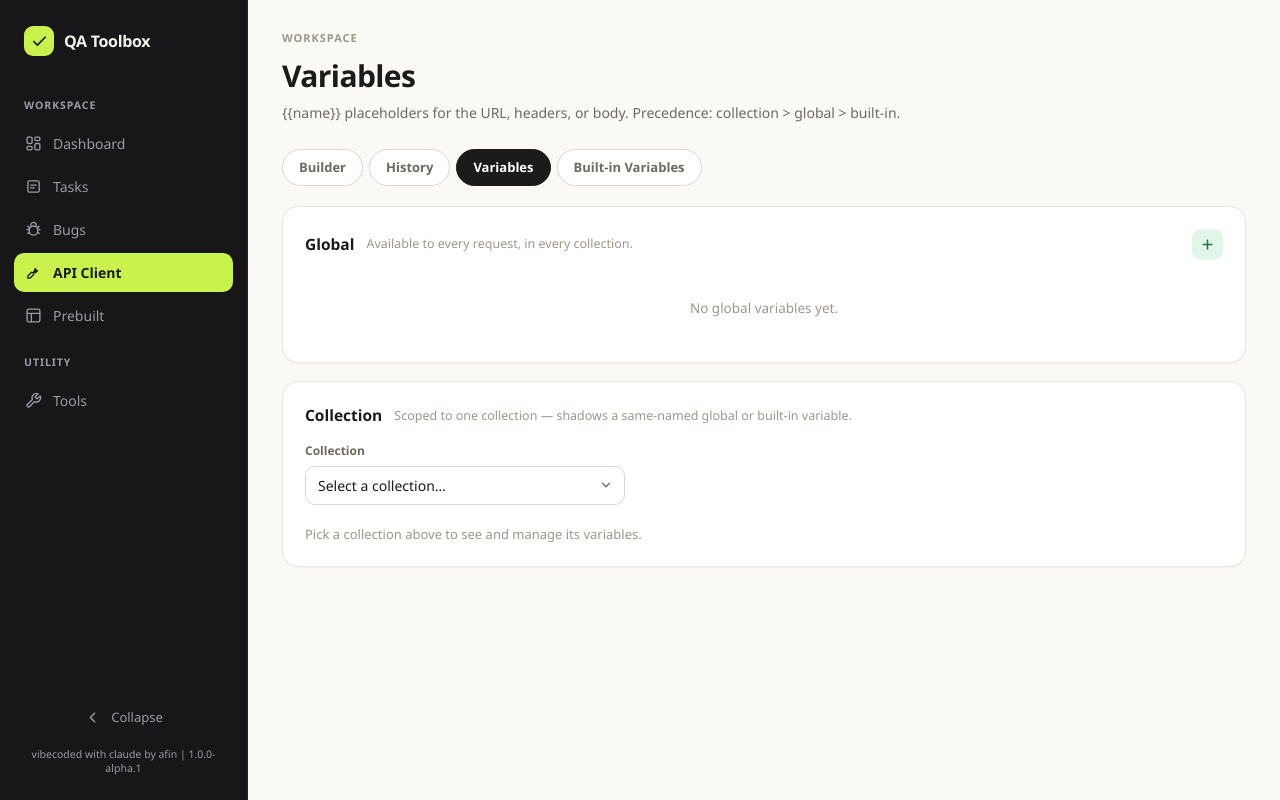
After one commit to afinur12/afin_qa_tools, a FastAPI app: page /api-client/variables in a window 1280 px wide. The commit adds this page. Run offline with FastAPI, Linux system fonts and the light colour scheme.

Commit message:
API Client: fix curl-paste display, variable resolution/highlighting, and move Global/Collection variables to their own page
Fixes:
- Pasting a curl command filled the URL field's real value but left its
  {{var}} highlight overlay stale, so the address bar looked blank even
  though Send/Save worked correctly — the overlay only repaints on the
  field's own "input" event, which setting .value doesn't fire.
- Variable names with a hyphen (e.g. {{amdocs-cm}}) weren't recognized as
  variables at all, neither for highlighting nor for actual resolution at
  send time, since the regex only allowed letters/digits/underscore.
- A {{name}} that doesn't match any real built-in/global/collection
  variable no longer gets the badge treatment — only genuinely resolvable
  tokens are highlighted now.
- Adjacent variables with nothing between them read as one fused color
  block; they now alternate between two badge colors, styled with
  outline/border-radius only (no padding or margin) so the overlay's text
  stays pixel-aligned with the real, invisible input underneath it —
  padding briefly reintroduced a visible caret-drift bug.
- {{ autocomplete only matched a variable name by prefix; it now also
  matches a substring anywhere in the name.

Global/Collection variables move out of a modal on the Builder page and
onto their own /api-client/variables page (mirroring Built-in Variables),
with a collection picker since a standalone page has no inherent "current
collection" context. Builder's toolbar loses its Variables button.

```diff
--- a/app/static/css/style.css
+++ b/app/static/css/style.css
@@ -1518,7 +1518,29 @@ tbody tr:hover { background: var(--surface-sunk); }
   overflow: hidden; white-space: pre; color: var(--ink);
 }
 .ac-highlight-overlay.is-multiline { white-space: pre-wrap; word-break: break-word; overflow: auto; }
-.ac-var-token { background: var(--lime); color: var(--ink) !important; border-radius: 3px; box-decoration-break: clone; -webkit-box-decoration-break: clone; }
+/* Badge-styled, but WITHOUT padding or margin: this overlay is a second
+   copy of the real (invisible) input's text stacked exactly on top of it —
+   every character has to land at the same x in both layers, or the caret,
+   which belongs to the real input and knows nothing about this overlay,
+   visibly drifts from the text it's supposedly sitting next to. padding/
+   margin add pixels the real input doesn't have, so they're off-limits
+   here; outline is layout-neutral (drawn outside the box, doesn't shift
+   anything) and border-radius doesn't add width either, so those two do
+   the "badge" look safely. Adjacent badges with no gap between them are
+   told apart by the outline seam and the alternating background below. */
+.ac-var-token {
+  background: var(--lime); color: var(--ink) !important;
+  border-radius: 4px; outline: 1px solid rgba(27, 27, 25, 0.3); outline-offset: -1px;
+  box-decoration-break: clone; -webkit-box-decoration-break: clone;
+}
+/* Alternates with .ac-var-token so back-to-back variables (no separator
+   between them) still read as two distinct badges instead of one solid
+   block of the same color. */
+.ac-var-token-alt {
+  background: var(--ink); color: #fff !important;
+  border-radius: 4px; outline: 1px solid rgba(255, 255, 255, 0.3); outline-offset: -1px;
+  box-decoration-break: clone; -webkit-box-decoration-break: clone;
+}
 
 /* ── Request body: editable dark code-block (gutter + hljs + {{var}}) ──── */
 .ac-code-editor .snippet-code { align-items: stretch; }
--- a/app/static/js/api_client.js
+++ b/app/static/js/api_client.js
@@ -7,7 +7,16 @@
   // 'VAR_TOKEN_PATTERN' before initialization" (a real bug this file had,
   // caught by attachCodeEditor being called unconditionally — i.e. before
   // the builder-only early-return below — for the Built-in Variables page).
-  const VAR_TOKEN_PATTERN = /\{\{\s*[a-zA-Z_][a-zA-Z0-9_]*\s*\}\}/g;
+  const VAR_TOKEN_PATTERN = /\{\{\s*([a-zA-Z_][a-zA-Z0-9_-]*)\s*\}\}/g;
+
+  // Same TDZ hazard as above: wrapVarTokens (below) runs during the very
+  // first render of the URL bar, well before the {{variable}} autocomplete
+  // section further down this file would otherwise define this — so it has
+  // to live up here too. Pages that don't render the Builder (Built-in
+  // Variables' own script editor, etc.) never set window.__AC_VARIABLES__,
+  // hence the fallback; nothing on those pages contains {{name}} tokens.
+  const AC_VARIABLES = window.__AC_VARIABLES__ || [];
+  const AC_VARIABLE_NAMES = new Set(AC_VARIABLES.map((v) => v.name));
 
   // Matches icon_chevron() in macros.html — used for the collapsible
   // Response Headers <details> summary, built as a plain string here since
@@ -191,8 +200,27 @@
   // tokens colored, and makes the real field's glyphs transparent (keeping
   // a visible caret) so only the overlay's colors show through underneath
   // — the standard trick for "syntax highlighting" inside a native field.
+  // Alternates two chip colors across the tokens found in one string, so
+  // adjacent variables (e.g. {{amdocs-cm}}{{base_url_dev_tc}} with nothing
+  // between them) read as two distinct chips instead of one unbroken block
+  // of the same green.
+  function wrapVarTokens(html) {
+    let index = 0;
+    return html.replace(VAR_TOKEN_PATTERN, (match, name) => {
+      // Only a token that actually resolves (matches a real built-in/
+      // global/collection variable) gets the badge treatment — anything
+      // else ({{randomkjfdxk}}, a typo, {{}} you haven't defined yet) is
+      // left as plain text so the highlight can be trusted as "this will
+      // really substitute", not just "this looks like {{...}}".
+      if (!AC_VARIABLE_NAMES.has(name)) return match;
+      const cls = index % 2 === 0 ? "ac-var-token" : "ac-var-token-alt";
+      index += 1;
+      return `<span class="${cls}">${match}</span>`;
+    });
+  }
+
   function highlightMarkup(text) {
-    return escapeHtml(text).replace(VAR_TOKEN_PATTERN, (match) => `<span class="ac-var-token">${match}</span>`);
+    return wrapVarTokens(escapeHtml(text));
   }
 
   function attachVariableHighlight(field) {
@@ -305,7 +333,7 @@
     // Python string literal — since hljs keeps the whole quoted string as
     // one token, so {{name}} stays contiguous in the resulting HTML
     // instead of being split across span boundaries by hljs's tokenizing.
-    return html.replace(VAR_TOKEN_PATTERN, (match) => `<span class="ac-var-token">${match}</span>`);
+    return wrapVarTokens(html);
   }
 
   function attachCodeEditor(textarea, language) {
@@ -408,7 +436,6 @@
   // typing "{{" opens a filtered list of every variable visible from here
   // (collection-scoped listed first, matching real resolution precedence —
   // see the server-side `all_variables` ordering in the api_client router).
-  const AC_VARIABLES = window.__AC_VARIABLES__ || [];
   const AC_SCOPE_LABEL = { collection: "collection", global: "global", builtin: "built-in" };
   const AC_FIELD_SELECTOR = "[data-ac-url], [data-ac-header-key], [data-ac-header-value], [data-ac-param-key], [data-ac-param-value], [data-ac-body]";
 
@@ -460,13 +487,20 @@
     if (typeof field.selectionStart !== "number") return;
     const pos = field.selectionStart;
     const before = field.value.slice(0, pos);
-    const match = before.match(/\{\{([a-zA-Z0-9_]*)$/);
+    const match = before.match(/\{\{([a-zA-Z0-9_-]*)$/);
     if (!match) {
       closeSuggest();
       return;
     }
     const partial = match[1].toLowerCase();
-    const matches = AC_VARIABLES.filter((v) => v.name.toLowerCase().startsWith(partial)).slice(0, 8);
+    // Prefix hits first (typing "base_url" should still lead with
+    // base_url_dev_tc), then anything that merely contains what was typed
+    // (so "dev_tc" also turns up base_url_dev_tc) — best of both.
+    const startsWithMatches = AC_VARIABLES.filter((v) => v.name.toLowerCase().startsWith(partial));
+    const containsMatches = partial
+      ? AC_VARIABLES.filter((v) => !v.name.toLowerCase().startsWith(partial) && v.name.toLowerCase().includes(partial))
+      : [];
+    const matches = [...startsWithMatches, ...containsMatches].slice(0, 8);
     if (!matches.length) {
       closeSuggest();
       return;
@@ -622,14 +656,20 @@
   // a raw curl string — see that function for why that can happen).
   function applyParsedCurl(data) {
     document.querySelector("[data-ac-method]").value = data.method;
-    document.querySelector("[data-ac-url]").value = data.url;
+    const urlField = document.querySelector("[data-ac-url]");
+    urlField.value = data.url;
     headersContainer.innerHTML = "";
     (data.headers || []).forEach(([k, v]) => addHeaderRow(k, v));
     const bodyField = document.querySelector("[data-ac-body]");
     bodyField.value = data.body || "";
     // Params/Headers/Body are always shown at once now (no tabs to switch
-    // to) — just make sure the body's syntax-highlight overlay and gutter
-    // resync, since setting .value directly doesn't fire "input" on its own.
+    // to) — just make sure the URL bar's {{var}} highlight overlay and the
+    // body's syntax-highlight overlay + gutter resync, since setting .value
+    // directly doesn't fire "input" on its own (both real fields render
+    // transparent text over an overlay div that only repaints on "input" —
+    // skipping this leaves the address bar looking blank even though its
+    // value is set correctly underneath).
+    urlField.dispatchEvent(new Event("input", { bubbles: true }));
     bodyField.dispatchEvent(new Event("input", { bubbles: true }));
   }
 
@@ -647,12 +687,14 @@
       const data = await response.json();
       if (!data.matched) {
         urlInput.value = text;
+        urlInput.dispatchEvent(new Event("input", { bubbles: true }));
         return;
       }
       applyParsedCurl(data);
       toast("Parsed from curl");
     } catch {
       urlInput.value = text;
+      urlInput.dispatchEvent(new Event("input", { bubbles: true }));
     }
   });
 
--- a/app/templates/api_client/builtin_variables.html
+++ b/app/templates/api_client/builtin_variables.html
@@ -17,6 +17,7 @@
 <div class="tabs" style="margin-bottom: 20px;">
   <a class="tab" href="/api-client">Builder</a>
   <a class="tab" href="/api-client/history">History</a>
+  <a class="tab" href="/api-client/variables">Variables</a>
   <a class="tab active" href="/api-client/variables/builtin">Built-in Variables</a>
 </div>
 
--- a/app/templates/api_client/history.html
+++ b/app/templates/api_client/history.html
@@ -20,6 +20,7 @@
 <div class="tabs" style="margin-bottom: 20px;">
   <a class="tab" href="/api-client">Builder</a>
   <a class="tab active" href="/api-client/history">History</a>
+  <a class="tab" href="/api-client/variables">Variables</a>
   <a class="tab" href="/api-client/variables/builtin">Built-in Variables</a>
 </div>
 
--- /dev/null
+++ b/app/templates/api_client/variables.html
@@ -0,0 +1,82 @@
+{% extends "base.html" %}
+{% from "macros.html" import modal, icon_plus with context %}
+{% from "api_client/_variable_macros.html" import variable_row, variable_form_fields with context %}
+{% block title %}Variables - QA Toolbox{% endblock %}
+{% block content %}
+
+<div class="page-head">
+  <div>
+    <div class="eyebrow">Workspace</div>
+    <h1 class="page-title">Variables</h1>
+    <div class="page-sub">{{ '{{name}}' }} placeholders for the URL, headers, or body. Precedence: collection &gt; global &gt; built-in.</div>
+  </div>
+</div>
+
+<div class="tabs" style="margin-bottom: 20px;">
+  <a class="tab" href="/api-client">Builder</a>
+  <a class="tab" href="/api-client/history">History</a>
+  <a class="tab active" href="/api-client/variables">Variables</a>
+  <a class="tab" href="/api-client/variables/builtin">Built-in Variables</a>
+</div>
+
+<div class="card">
+  <div class="card-head">
+    <div class="card-title">Global</div>
+    <div class="card-sub">Available to every request, in every collection.</div>
+    <div class="spacer"></div>
+    <a class="btn act add" href="#" data-modal-open="new-variable-global" title="New global variable" aria-label="New global variable">{{ icon_plus() }}</a>
+  </div>
+  {% for v in global_vars %}{{ variable_row(v) }}{% endfor %}
+  {% if not global_vars %}<div class="empty" style="padding: 22px;">No global variables yet.</div>{% endif %}
+</div>
+
+<div class="card">
+  <div class="card-head" style="margin-bottom: 4px;">
+    <div class="card-title">Collection</div>
+    <div class="card-sub">Scoped to one collection &mdash; shadows a same-named global or built-in variable.</div>
+  </div>
+  <form method="get" action="/api-client/variables" class="field" style="max-width: 320px; margin: 14px 0 20px;">
+    <label>Collection</label>
+    <select name="collection_id" onchange="this.form.submit()">
+      <option value="">Select a collection&hellip;</option>
+      {% for c in collections %}
+      <option value="{{ c.id }}" {% if selected_collection and selected_collection.id == c.id %}selected{% endif %}>{{ c.name }}</option>
+      {% endfor %}
+    </select>
+  </form>
+
+  {% if selected_collection %}
+  <div class="row" style="margin-bottom: 14px;">
+    <div class="spacer"></div>
+    <a class="btn act add" href="#" data-modal-open="new-variable-collection" title="New collection variable" aria-label="New collection variable">{{ icon_plus() }}</a>
+  </div>
+  {% for v in collection_vars %}{{ variable_row(v) }}{% endfor %}
+  {% if not collection_vars %}<div class="empty" style="padding: 22px;">No variables in {{ selected_collection.name }} yet.</div>{% endif %}
+  {% else %}
+  <div class="muted" style="font-size: 13px;">Pick a collection above to see and manage its variables.</div>
+  {% endif %}
+</div>
+
+{% call modal('new-variable-global', 'New Global Variable', '/api-client/variables') %}
+  <input type="hidden" name="scope" value="GLOBAL">
+  {{ variable_form_fields() }}
+{% endcall %}
+
+{% if selected_collection %}
+{% call modal('new-variable-collection', 'New Collection Variable', '/api-client/variables') %}
+  <input type="hidden" name="scope" value="COLLECTION">
+  <input type="hidden" name="collection_id" value="{{ selected_collection.id }}">
+  {{ variable_form_fields() }}
+{% endcall %}
+{% endif %}
+
+{% for v in global_vars + collection_vars %}
+{% call modal('edit-variable-' ~ v.id, 'Edit Variable', '/api-client/variables/' ~ v.id ~ '/edit') %}
+  {{ variable_form_fields(v) }}
+{% endcall %}
+{% endfor %}
+
+{% endblock %}
+{% block scripts %}
+<script src="{{ static_url('js/api_client.js') }}"></script>
+{% endblock %}
--- a/app/variables.py
+++ b/app/variables.py
@@ -24,7 +24,7 @@ from sqlalchemy.orm import Session
 
 from app.models import ApiVariable, ApiVariableKind, ApiVariableScope
 
-VAR_PATTERN = re.compile(r"\{\{\s*([a-zA-Z_][a-zA-Z0-9_]*)\s*\}\}")
+VAR_PATTERN = re.compile(r"\{\{\s*([a-zA-Z_][a-zA-Z0-9_-]*)\s*\}\}")
 
 SCRIPT_TIMEOUT_SECONDS = 1.0
 
```
Also changed, not shown: app/routers/api_client.py (+35 -7 lines), app/templates/api_client/builder.html (+2 -70 lines).
